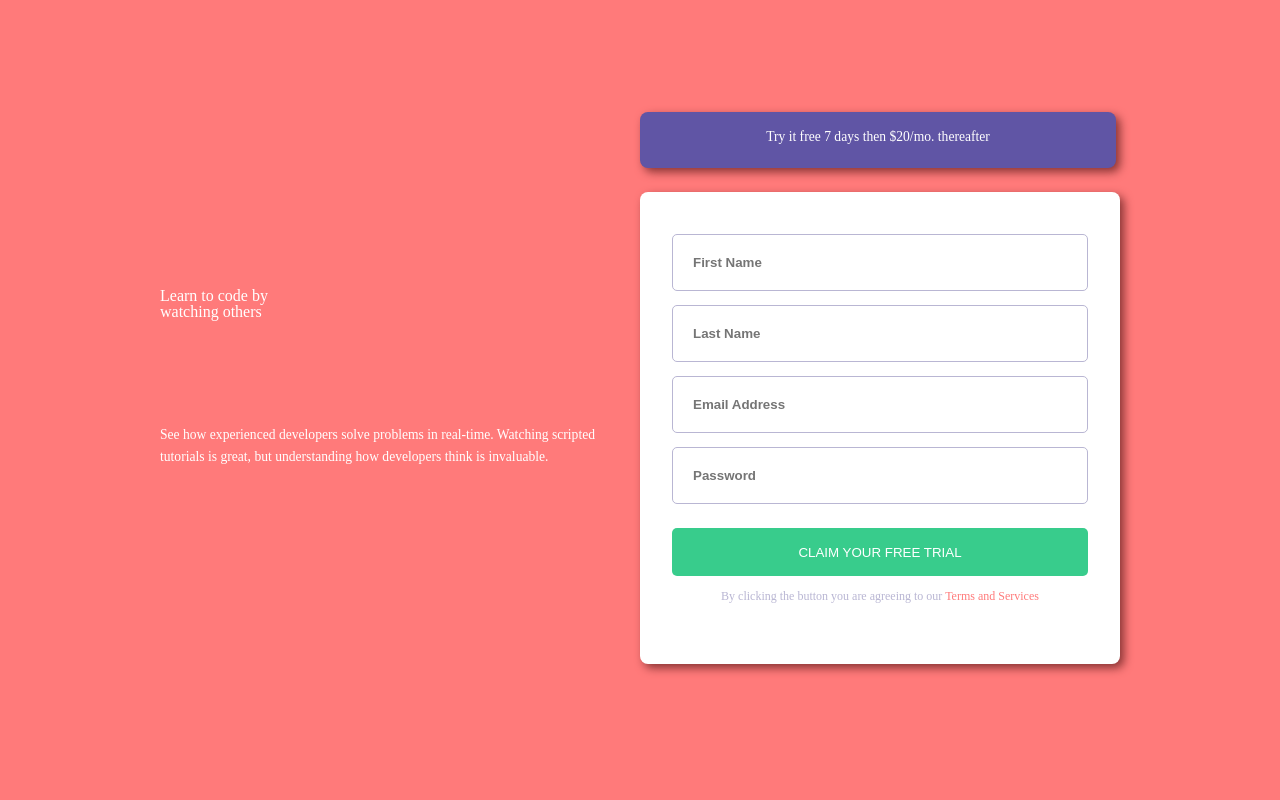
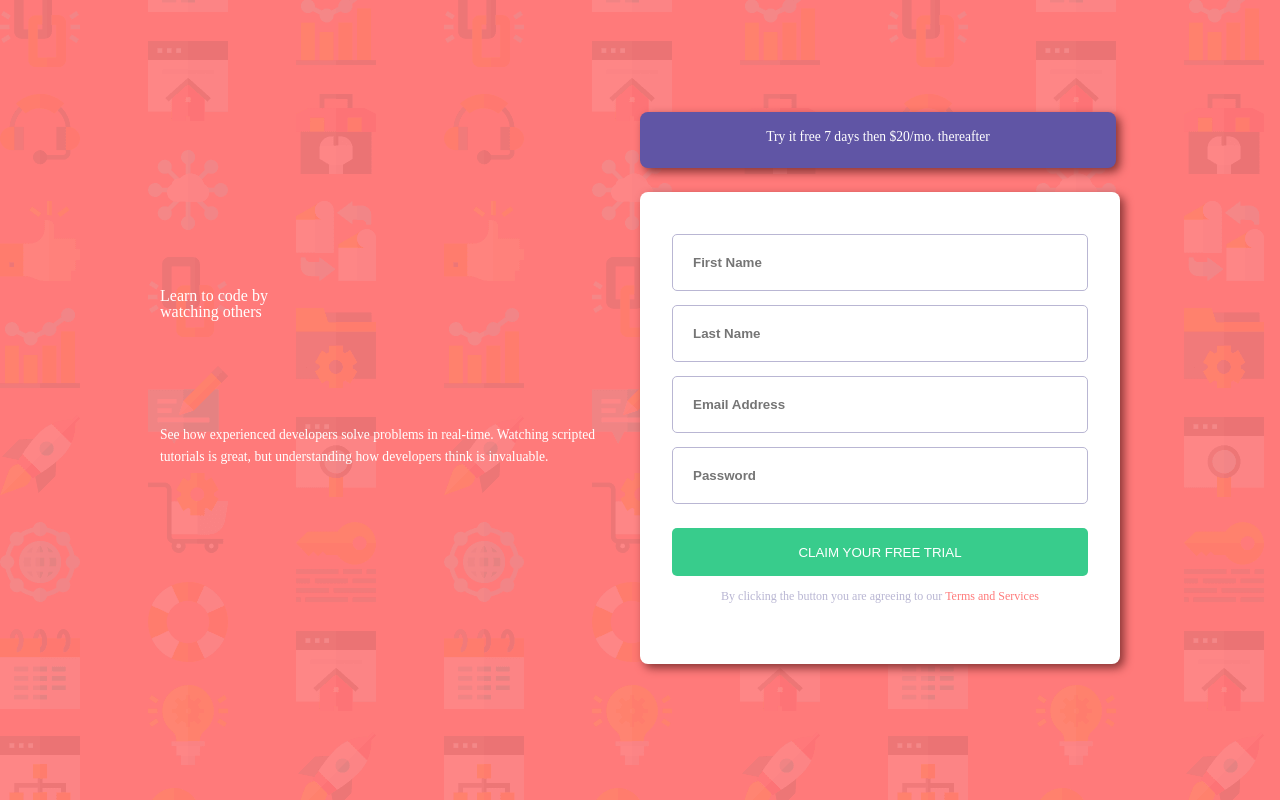
Before and after one commit to daniellemevans1/Intro-Component-With-Sign-Up-Form, a website built with Vite: page index.html in a window 1280 px wide. Built offline with nearby package versions, Linux system fonts and the light colour scheme; files whose address does not match are found by name.

Commit message:
Update style.css

```diff
--- a/css/style.css
+++ b/css/style.css
@@ -20,7 +20,7 @@
 body {
     font-family: "Poppins", sans-serif;
     font-weight: 100;
-    background-image: url("./img/bg-intro-mobile.png");
+    background-image: url("/img/bg-intro-mobile.png");
     background-color: var(--red);
 
 }
@@ -164,7 +164,7 @@ button:focus {
 @media (min-width: 950px) {
 
     body {
-        background-image: url("./img/bg-intro-desktop.png");
+        background-image: url("/img/bg-intro-desktop.png");
     }
 
     .main-container {
```
